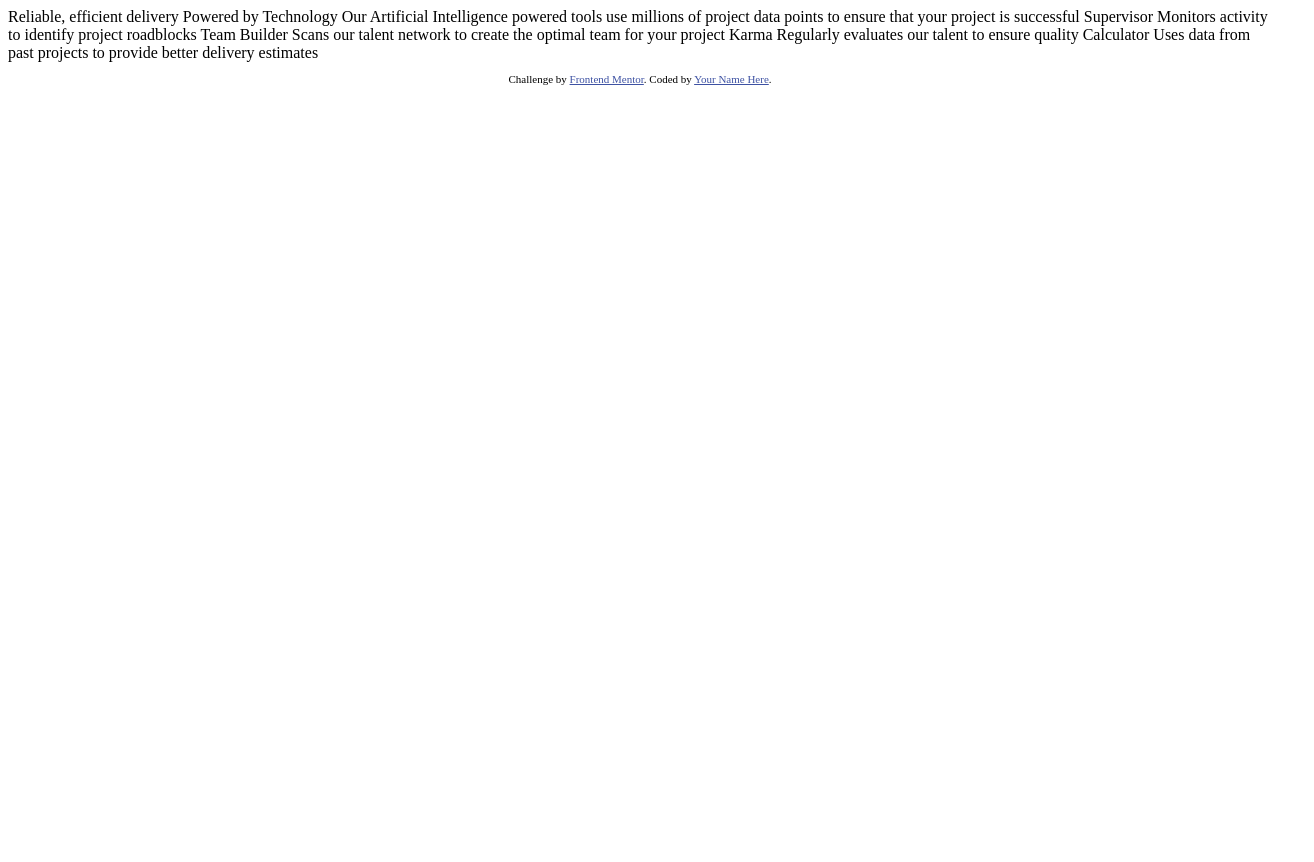
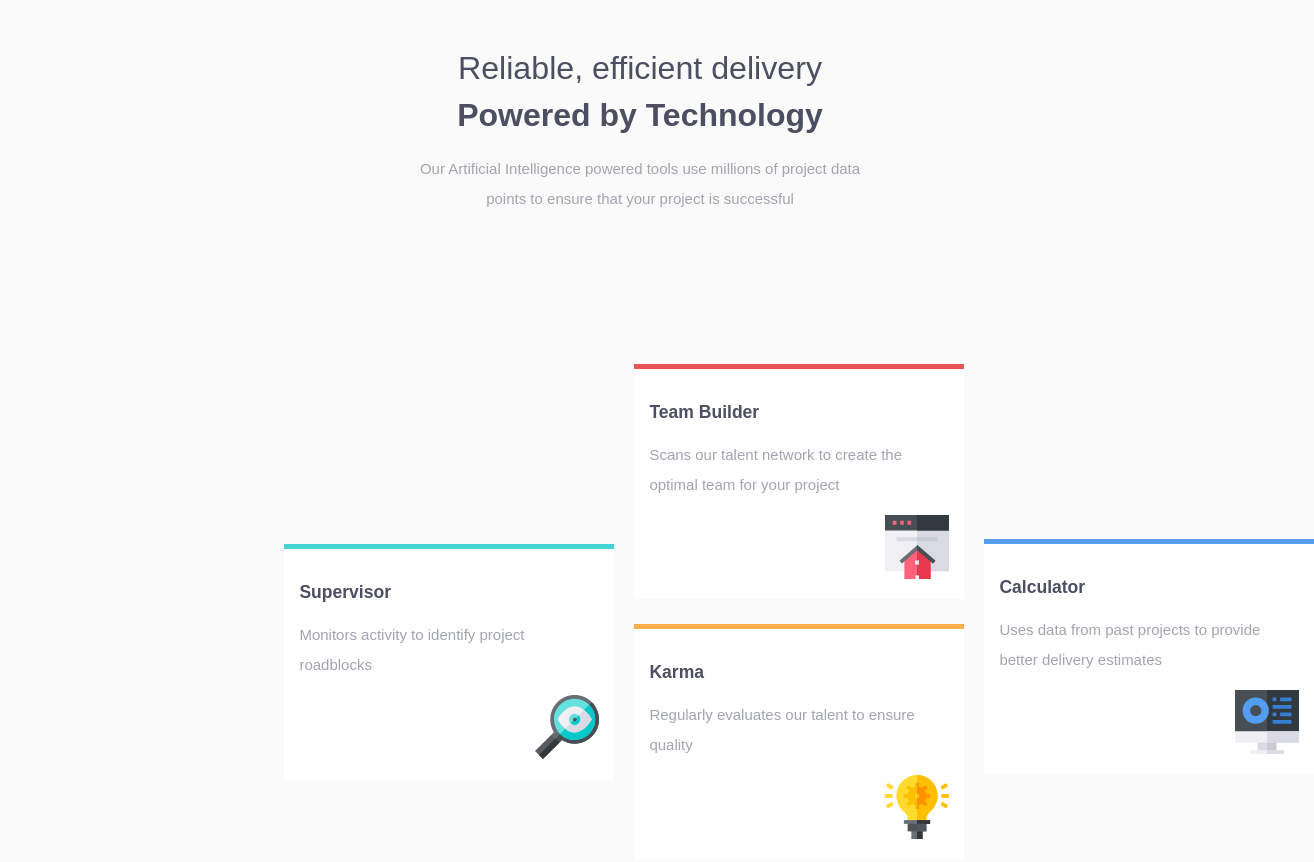
Before and after one commit to Anita8823/four-card-feature-section-master, a plain HTML site: page index.html in a window 1280 px wide. Shown: the top 862 px of the page, 1314 px wide, since content can reach past the window. Before the commit the page ends 800 px from the top, so only its background shows below. Drawn offline with Linux system fonts and the light colour scheme.

Commit message:
four cards layout non responsive using positioning

```diff
--- /dev/null
+++ b/css/styles.css
@@ -0,0 +1,107 @@
+  .attribution {
+    font-size: 11px;
+    text-align: center;
+  }
+
+  .attribution a {
+    color: hsl(228, 45%, 44%);
+  }
+  body {
+    font-size: 15px;
+font-family: 'Poppins', sans-serif;
+background-color: hsl(0, 0%, 98%);
+  }
+  .top-container{
+    width:50%;
+    margin:auto;
+    text-align: center;
+  }
+  h1{
+    font-weight: 200;
+    margin:50px auto 0 auto;
+    font-size: 2.01rem;
+    color: hsl(234, 12%, 34%);
+  }
+
+  h2{
+    font-size:2rem;
+    margin:10px auto 10px auto;
+    color:hsl(234, 12%, 34%);
+    font-weight: 600;
+
+  }
+  h3{
+    color:hsl(234, 12%, 34%);
+
+  }
+
+  .title-description{
+    text-align: center;
+    width: 480px;
+    margin: 20px auto 60px auto;
+    color:hsl(229, 6%, 66%);
+    line-height: 2;
+  }
+  .description{
+    color:hsl(229, 6%, 66%);
+    line-height: 2;
+  }
+
+  .Supervisor-card {
+    width:300px;
+    height: 200px;
+    border-top: 5px;
+    border-style: solid none none none;
+    border-color: hsl(180, 62%, 55%) ;
+    padding: 15px;
+    position:absolute;
+    left:150px;
+    top:270px;
+  }
+
+  .Team-card{
+    width:300px;
+    height:200px;
+    border-top: 5px;
+    border-style: solid none none none;
+    border-color: hsl(0, 78%, 62%);
+    padding: 15px;
+    position: absolute;
+    left:500px;
+    top:90px;
+    margin-bottom: 25px;
+
+
+  }
+.karma{
+  width:300px;
+  height:200px;
+  border-top: 5px;
+  border-style: solid none none none;
+  border-color: hsl(34, 97%, 64%);
+  padding: 15px;
+  position:absolute;
+left:500px;
+top:350px;
+}
+.calculator{
+  width:300px;
+  height:200px;
+  border-top: 5px;
+  border-style: solid none none none;
+  border-color: hsl(212, 86%, 64%);
+  padding: 15px;
+  position: absolute;
+  left:850px;
+  bottom:300px;
+
+}
+img {
+float:right;
+}
+.card-container{
+  width:80%;
+  height:800px;
+  margin:auto;
+  position: relative;
+}
--- a/index.html
+++ b/index.html
@@ -1,38 +1,63 @@
 <!DOCTYPE html>
 <html lang="en">
+
 <head>
   <meta charset="UTF-8">
   <meta name="viewport" content="width=device-width, initial-scale=1.0"> <!-- displays site properly based on user's device -->
-
+<link rel="stylesheet" href="css/styles.css">
   <link rel="icon" type="image/png" sizes="32x32" href="./images/favicon-32x32.png">
+<link href="https://fonts.googleapis.com/css?family=Poppins&display=swap" rel="fonts">
 
   <title>Frontend Mentor | Four card feature section</title>
+</head>
 
-  <!-- Feel free to remove these styles or customise in your own stylesheet 👍 -->
-  <style>
-    .attribution { font-size: 11px; text-align: center; }
-    .attribution a { color: hsl(228, 45%, 44%); }
-  </style>
-</head>
 <body>
+  <div class="top-container">
+<h1> Reliable, efficient delivery</h1>
+<h2>Powered by Technology</h2>
 
-  Reliable, efficient delivery
-  Powered by Technology
-
+<p class="title-description">
   Our Artificial Intelligence powered tools use millions of project data points
   to ensure that your project is successful
+</p>
+</div>
+<div class="card-container">
 
-  Supervisor
-  Monitors activity to identify project roadblocks
 
-  Team Builder
-  Scans our talent network to create the optimal team for your project
+  <div class="Supervisor-card" style="background-color:white">
+  <h3>  Supervisor </h3>
+  <p class="description">  Monitors activity to identify project roadblocks</p>
+  <img src="images/icon-Supervisor.svg" alt="superv-icon">
+</div>
 
-  Karma
-  Regularly evaluates our talent to ensure quality
+  <div class="Team-card" style="background-color: white">
+    <h3>Team Builder</h3>
+    <p class="description">Scans our talent network to create the optimal team for your project
+</p>
+<img src="images/icon-team-builder.svg" alt="team-icon">
+</div>
 
-  Calculator
-  Uses data from past projects to provide better delivery estimates
+<div class="karma" style="background-color:white">
+<h3>  Karma</h3>
+<p class="description">  Regularly evaluates our talent to ensure quality</p>
+<img src="images/icon-karma.svg" alt="karma-icon">
+</div>
+
+  <div class="calculator" style= "background-color: white">
+    <h3>  Calculator</h3>
+    <p class="description">  Uses data from past projects to provide better delivery estimates</p>
+<img src="images/icon-calculator.svg" alt="calcu-icon">
+   </div>
+
+</div>
+
+
+
+
+
+
+
+
 
 
   <footer>
@@ -42,4 +67,5 @@
     </p>
   </footer>
 </body>
+
 </html>
```
Also changed, not shown: images/favicon-32x32.png.
